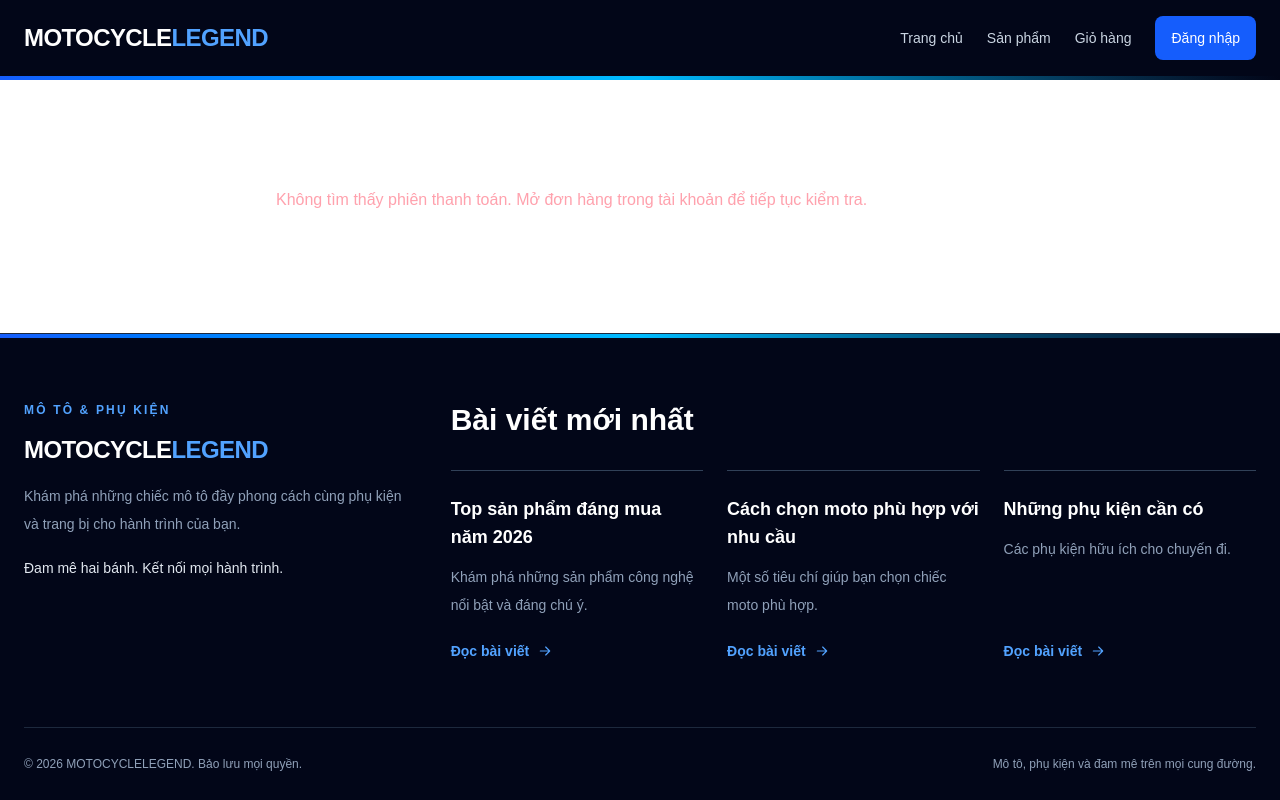
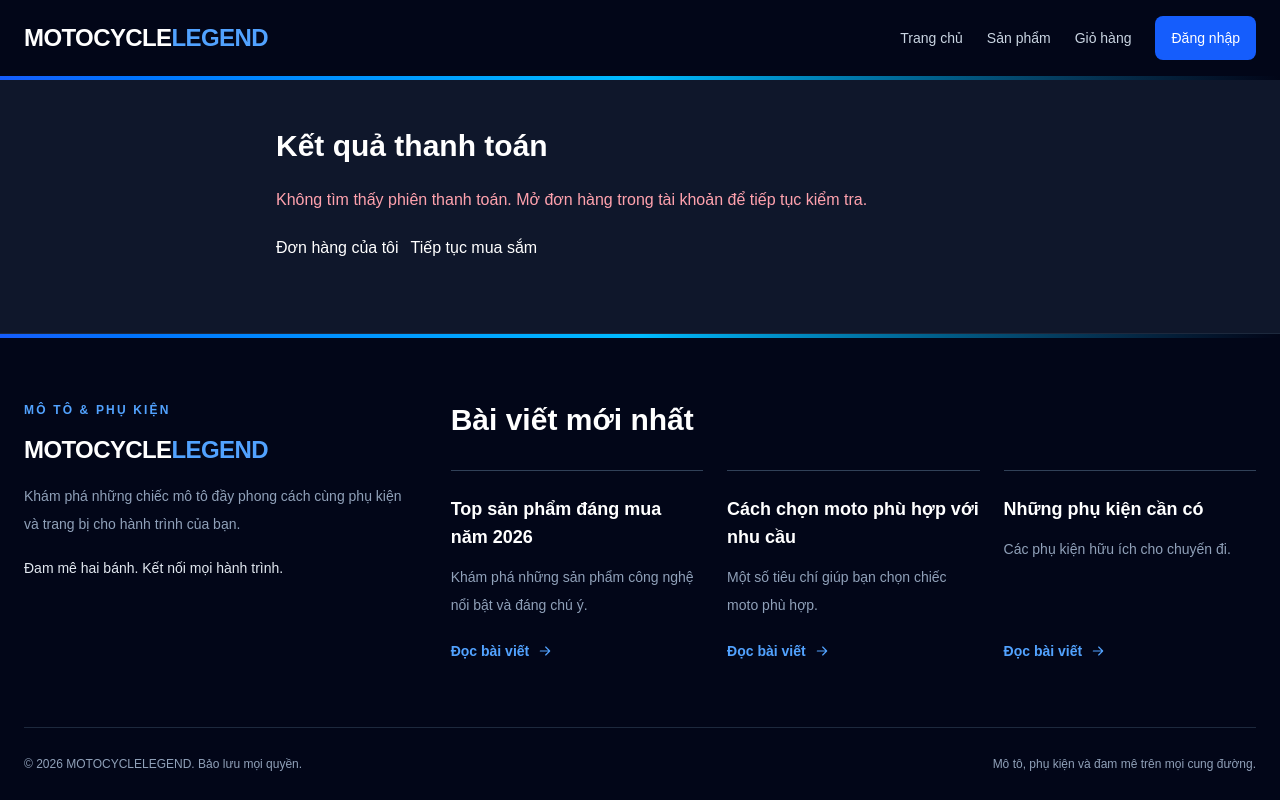
Before and after one commit to nguyenvutruongson23062006/THLTW_HungSon_24D_Temp, a Next.js app in the folder frontend/: page /order/thanh-toan in a window 1280 px wide. Built offline with nearby package versions, Linux system fonts and the light colour scheme.

Commit message:
Cập nhật frontend/components/BoCucTrang.tsx

```diff
--- a/frontend/components/BoCucTrang.tsx
+++ b/frontend/components/BoCucTrang.tsx
@@ -11,6 +11,19 @@ export default function BoCucTrang({
 }>) {
   const duongDanHienTai = usePathname();
   const dangOTrangQuanTri = duongDanHienTai.startsWith("/admin");
+  const trangMuaHang = [
+    "/login",
+    "/dang-ky",
+    "/quen-mat-khau",
+    "/dat-lai-mat-khau",
+    "/tai-khoan",
+    "/don-hang",
+    "/order",
+    "/cart",
+  ].some(
+    (path) =>
+      duongDanHienTai === path || duongDanHienTai.startsWith(path + "/"),
+  );
 
   if (dangOTrangQuanTri) {
     return children;
@@ -19,7 +32,9 @@ export default function BoCucTrang({
   return (
     <>
       <Navbar />
-      <div className="flex-1">{children}</div>
+      <div className={`flex-1 ${trangMuaHang ? "bg-slate-900" : ""}`}>
+        {children}
+      </div>
       <Footer />
     </>
   );
```
